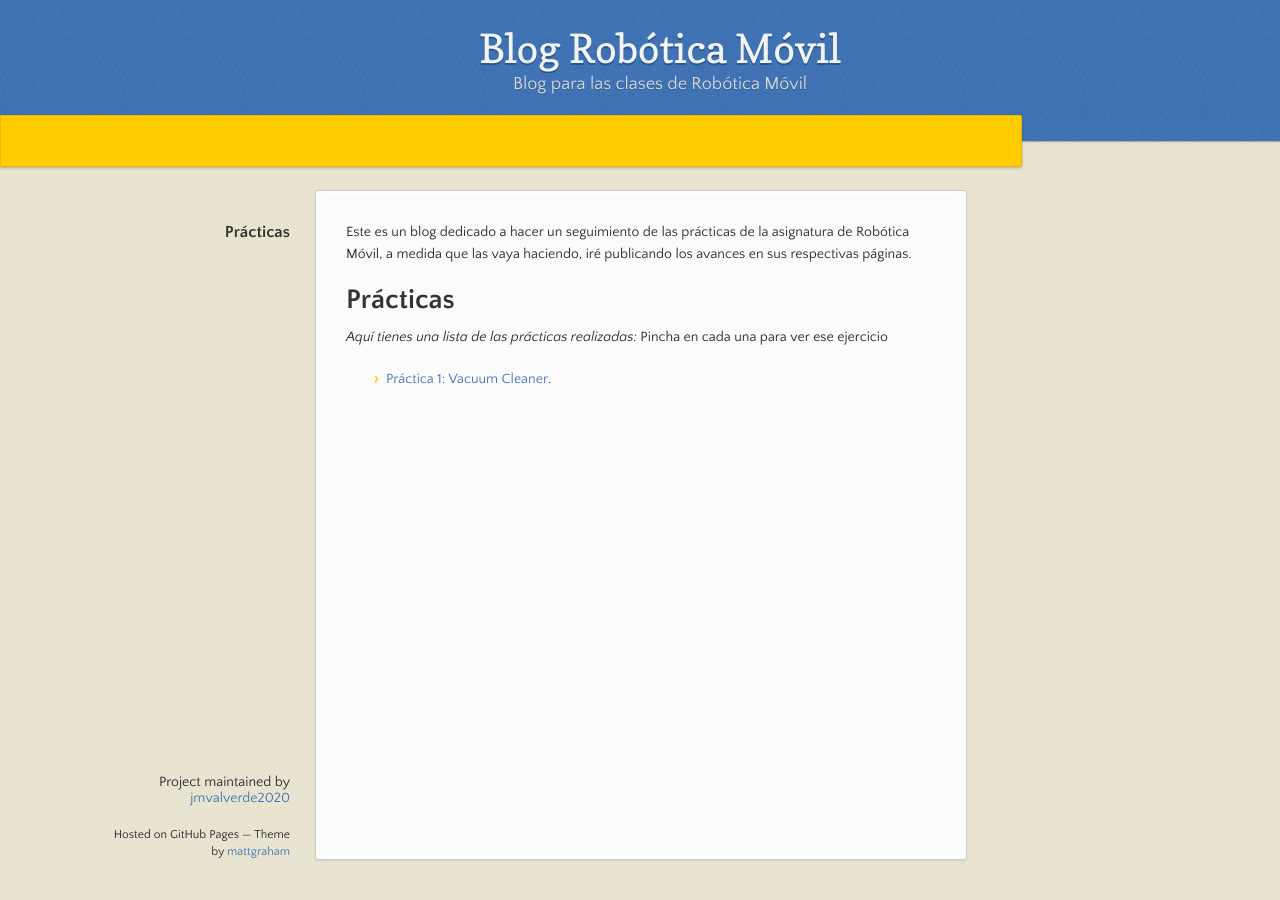
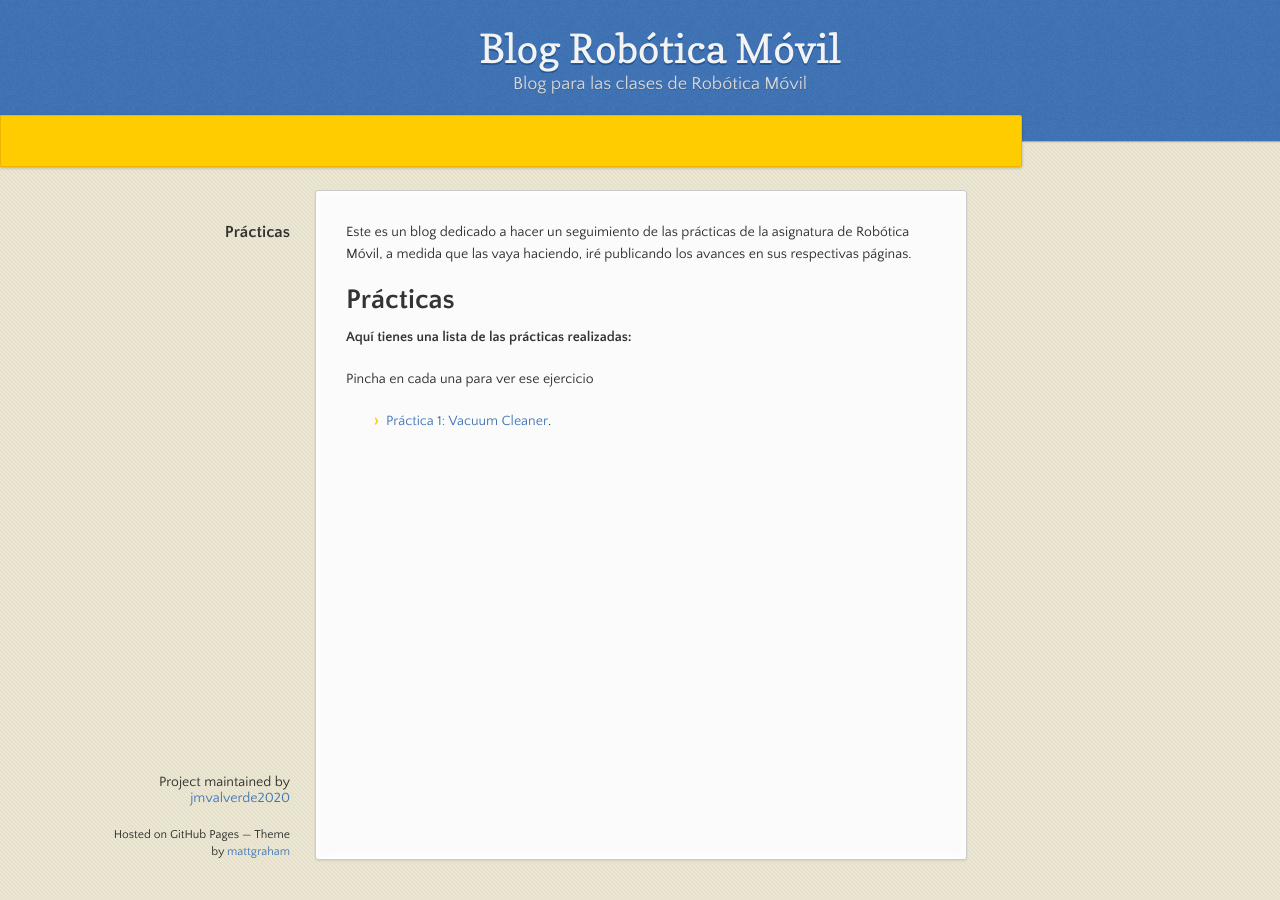
Before and after one commit to jmvalverde2020/robotica_movil_blog, a Jekyll site: the page built from docs/index.md, in a window 1280 px wide. Built offline with Jekyll 4.4.1, drawn with Linux system fonts in a browser that asks for light colours.

```diff
--- a/docs/index.md
+++ b/docs/index.md
@@ -7,7 +7,8 @@ sus respectivas páginas.
 
 # Prácticas
 
-*Aquí tienes una lista de las prácticas realizadas:*
+**Aquí tienes una lista de las prácticas realizadas:**
+
 Pincha en cada una para ver ese ejercicio
 
 * [Práctica 1: Vacuum Cleaner](./vacuum_cleaner.md).
```
